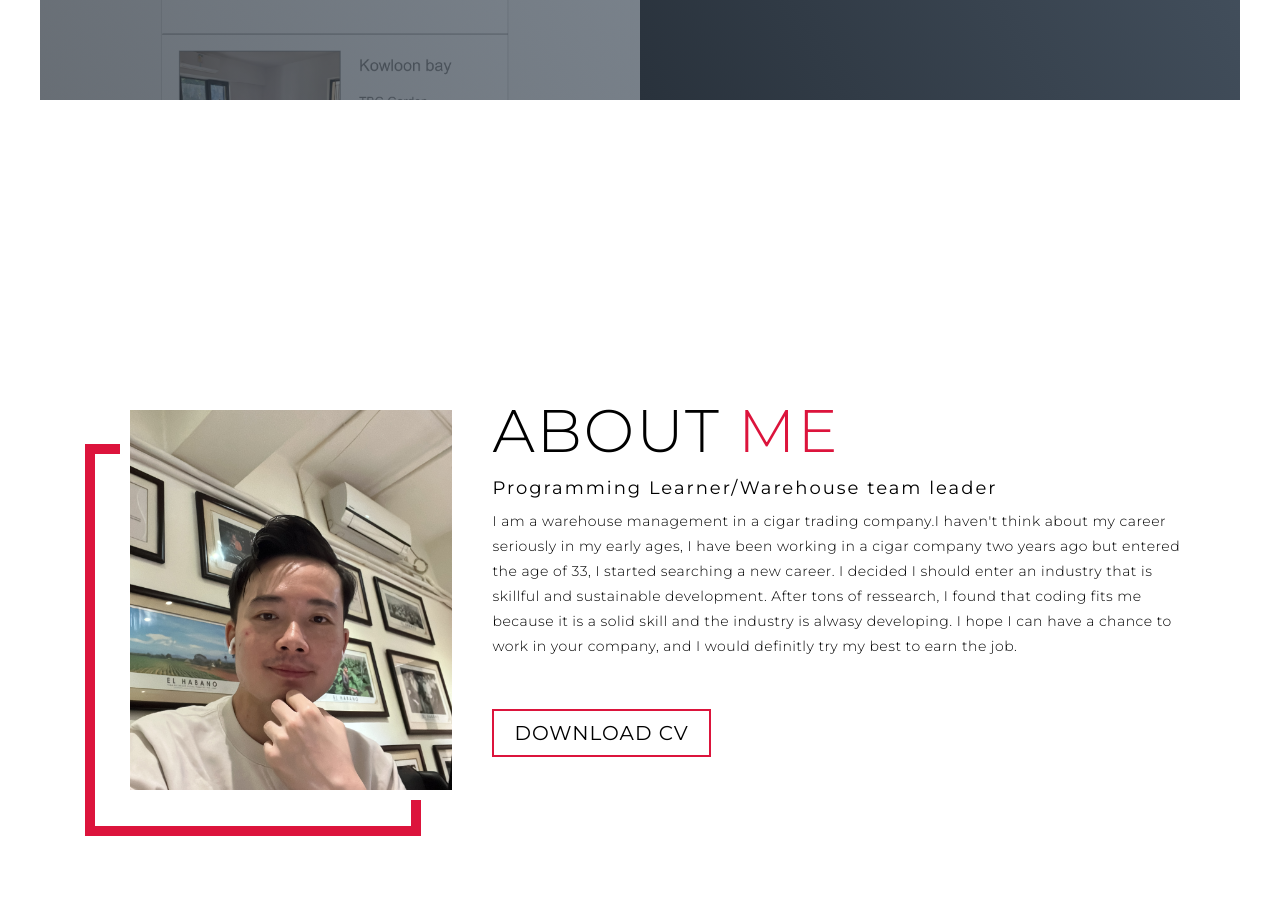
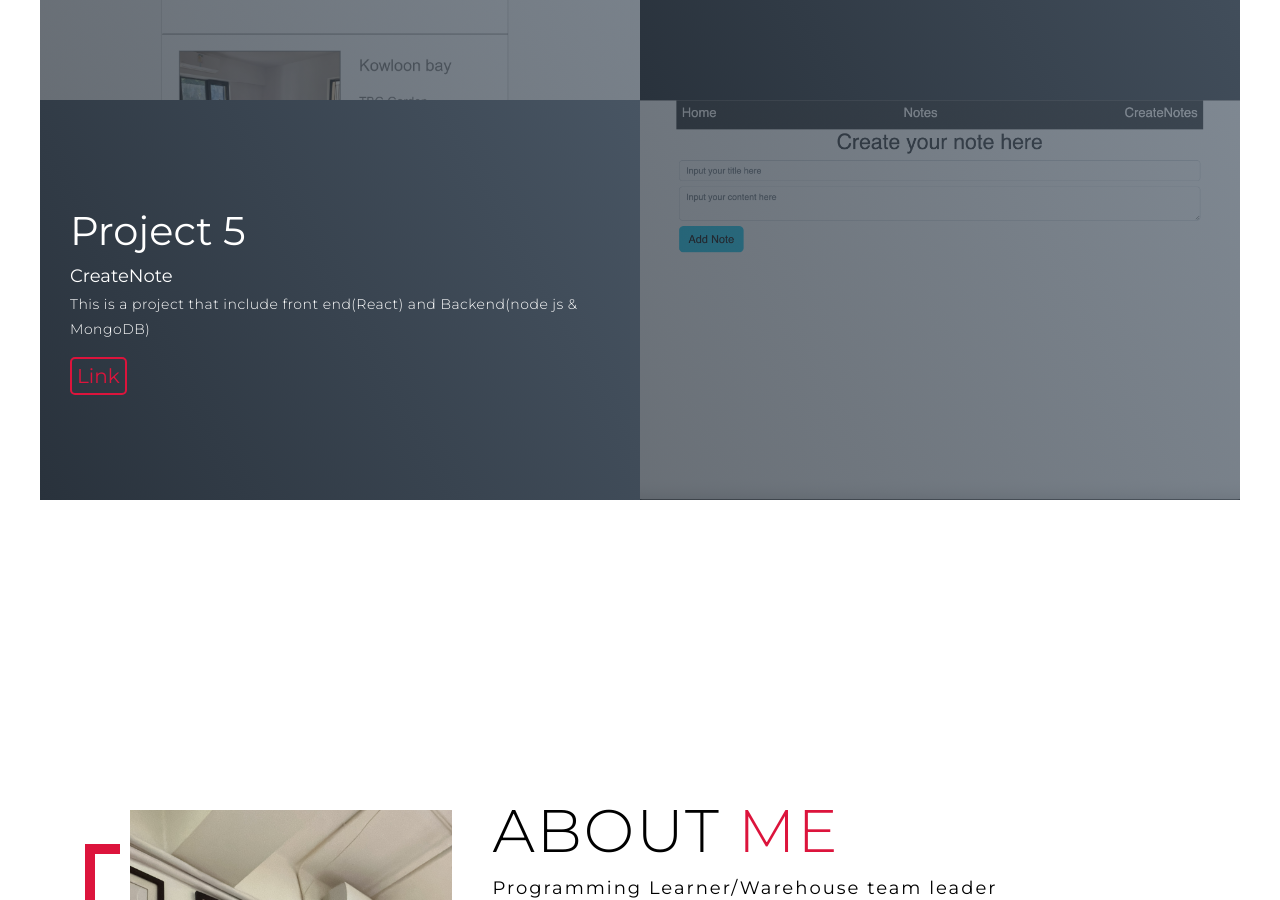
Before and after one commit to siublackforgit/Profolio, a plain HTML site: page index.html in a window 1280 px wide. Shown: the part 4101-5001 px from the top of the page. Drawn offline with Linux system fonts and the light colour scheme.

Commit message:
updated_poject5

```diff
--- a/index.html
+++ b/index.html
@@ -142,6 +142,17 @@
             <img src="./img/projects/xd_homely.png" alt="img">
           </div>
         </div>
+        <div class="project-item">
+          <div class="project-info">
+            <h1>Project 5</h1>
+            <h2>CreateNote</h2>
+            <p>This is a project that include front end(React) and Backend(node js & MongoDB)</p>
+            <a class="projects-button" href="https://github.com/siublackforgit/createnote-frontend" class="project-button" type="button" >Link</a>
+          </div>
+          <div class="project-img">
+            <img src="./img/projects/createnotes.png" alt="img">
+          </div>
+        </div>
 
         </div>
       </div>
```
Also changed, not shown: img/projects/createnotes.png (added), 1 other file.
